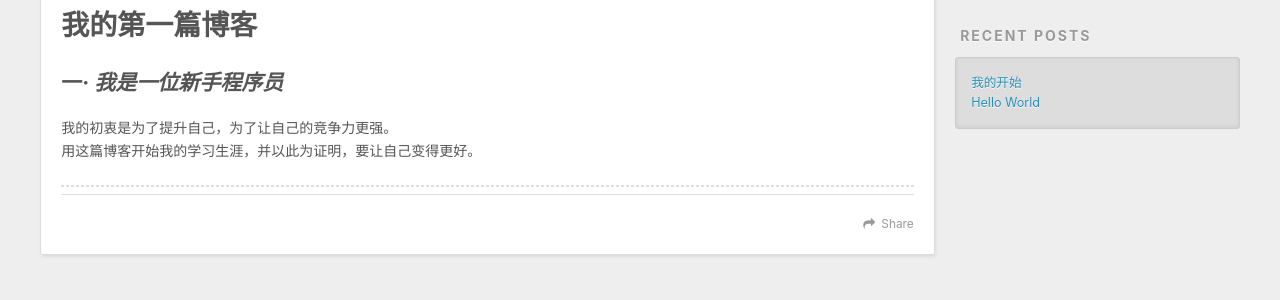
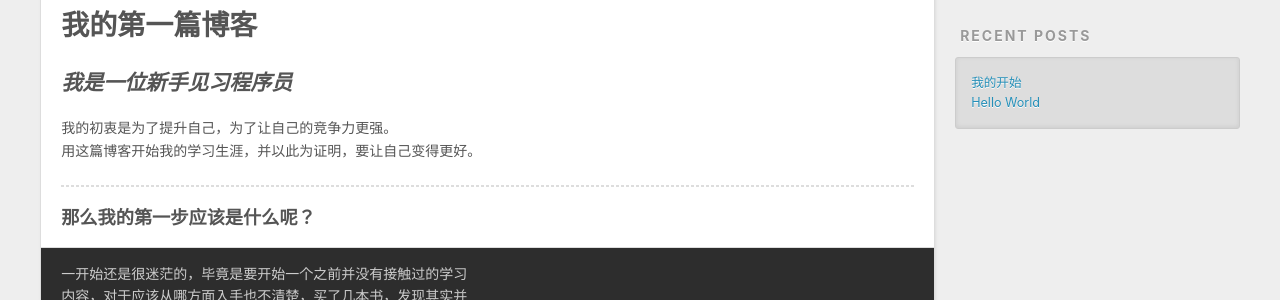
Before and after one commit to ssyxw0408/ssyxw0408.github.io, a plain HTML site: page index.html in a window 1280 px wide. Shown: the part 452-752 px from the top of the page. Drawn offline with nearby package versions, Linux system fonts and the light colour scheme.

Commit message:
Site updated: 2020-03-20 11:09:13

```diff
--- a/index.html
+++ b/index.html
@@ -86,13 +86,28 @@
 
     <div class="article-entry" itemprop="articleBody">
 
-        <h1 id="我的第一篇博客"><a href="#我的第一篇博客" class="headerlink" title="我的第一篇博客"></a><strong>我的第一篇博客</strong></h1><h2 id="一·-我是一位新手程序员"><a href="#一·-我是一位新手程序员" class="headerlink" title="一· 我是一位新手程序员"></a>一· <em>我是一位新手程序员</em></h2><p>  我的初衷是为了提升自己，为了让自己的竞争力更强。<br>  用这篇博客开始我的学习生涯，并以此为证明，要让自己变得更好。</p>
+        <h1 id="我的第一篇博客"><a href="#我的第一篇博客" class="headerlink" title="我的第一篇博客"></a><strong>我的第一篇博客</strong></h1><h2 id="我是一位新手见习程序员"><a href="#我是一位新手见习程序员" class="headerlink" title="我是一位新手见习程序员"></a><em>我是一位新手见习程序员</em></h2><p>  我的初衷是为了提升自己，为了让自己的竞争力更强。<br>  用这篇博客开始我的学习生涯，并以此为证明，要让自己变得更好。</p>
 <hr>
+<h3 id="那么我的第一步应该是什么呢？"><a href="#那么我的第一步应该是什么呢？" class="headerlink" title="那么我的第一步应该是什么呢？"></a>那么我的第一步应该是什么呢？</h3><pre><code>一开始还是很迷茫的，毕竟是要开始一个之前并没有接触过的学习
+内容，对于应该从哪方面入手也不清楚，买了几本书，发现其实并
+看不懂。只是按照书上写的照葫芦画瓢，也不懂到底是是什么意思。
 
+就因为这样，之前也曾经放下过很长一段时间。
+
+一旦开始，我就发现我存在着很多的问题，比如英语水平太差、计
+算机的操作也只是一般。平常多是用拼音输入，一旦开始输入英文
+就会发现键盘都记不清了。
+
+我意识到了，我的基础有着很大的问题。
+
+所以我现在开始猛补英语。虽然很慢，但还是不想放弃。
+
+最近我也在网上看一些编程的教学视频，效果确实比自己啃书要好一
+些。</code></pre><h3 id="这就是我的开始，我会到达哪里我也不清楚，只是"><a href="#这就是我的开始，我会到达哪里我也不清楚，只是" class="headerlink" title="这就是我的开始，我会到达哪里我也不清楚，只是"></a>这就是我的开始，我会到达哪里我也不清楚，只是</h3><h3 id="拼尽全力"><a href="#拼尽全力" class="headerlink" title="拼尽全力"></a><strong><em>拼尽全力</em></strong></h3>
 
     </div>
     <footer class="article-footer">
-      <a data-url="http://yoursite.com/2020/03/19/%E6%88%91%E7%9A%84%E5%BC%80%E5%A7%8B/" data-id="ck7ypuwef000180v5epqlcbbj" class="article-share-link">Share</a>
+      <a data-url="http://yoursite.com/2020/03/19/%E6%88%91%E7%9A%84%E5%BC%80%E5%A7%8B/" data-id="ck7zlrwvb00006sv5bum7gwp3" class="article-share-link">Share</a>
 
 
     </footer>
@@ -141,7 +156,7 @@
 
     </div>
     <footer class="article-footer">
-      <a data-url="http://yoursite.com/2020/03/18/hello-world/" data-id="ck7ypuwe9000080v538ut0xaz" class="article-share-link">Share</a>
+      <a data-url="http://yoursite.com/2020/03/18/hello-world/" data-id="ck7zlrww500016sv59tpxhvsc" class="article-share-link">Share</a>
 
 
     </footer>
```
Also changed, not shown: 2020/03/18/hello-world/index.html (+1 -1 lines), 2020/03/19/我的开始/index.html (+20 -5 lines).
